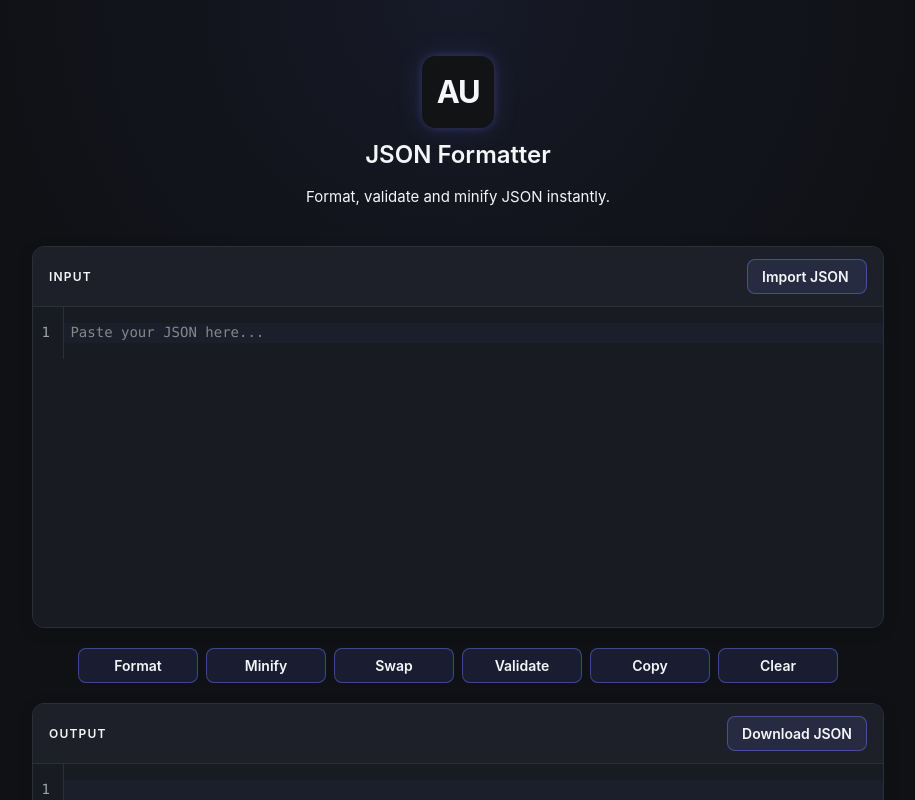
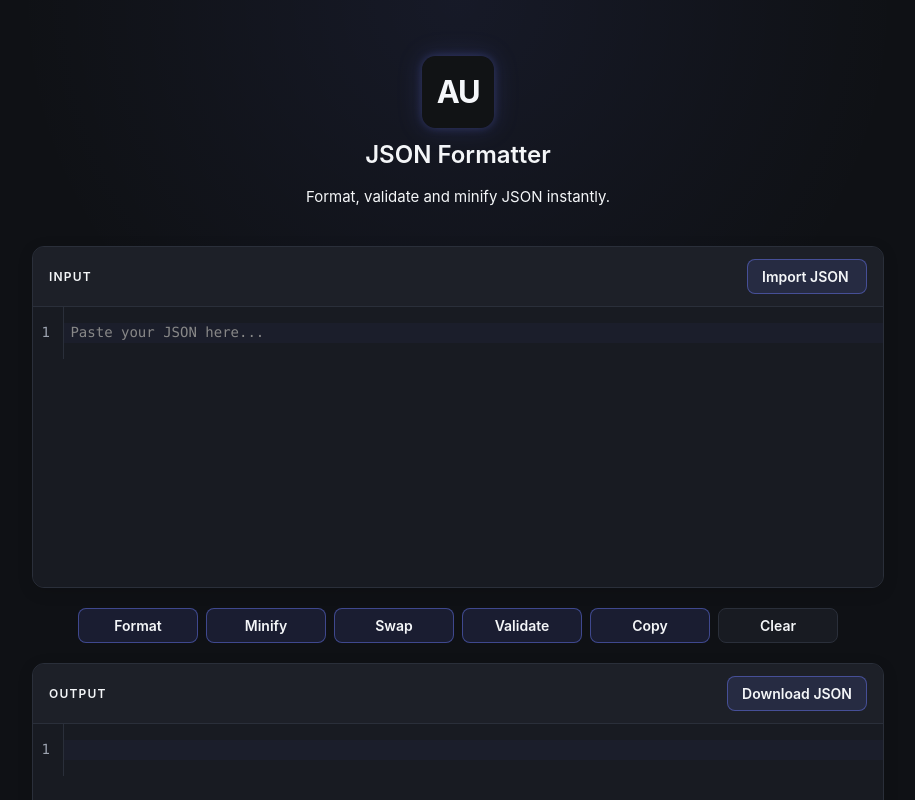
Before and after one commit to mmycdev/aura-json-formatter, a React (Vite) app: page / in a window 1280 px wide. Shown: the top 800 px of the page, without its empty margins (182-1097 px from the left). Built offline with nearby package versions, Linux system fonts and the light colour scheme.

Commit message:
style: refine editor layout and clear button

```diff
--- a/src/App.css
+++ b/src/App.css
@@ -57,6 +57,18 @@
   gap: 8px;
   padding: 20px 0;
   flex-wrap: wrap;
+}
+
+.actions .clear-button {
+  background: var(--surface);
+  border-color: var(--border);
+  color: var(--text);
+}
+
+.actions .clear-button:hover {
+  background: var(--surface-hover);
+  border-color: var(--border-hover);
+  box-shadow: none;
 }
 
 .actions button,
@@ -134,14 +146,14 @@
 }
 
 .editor-section .cm-editor {
-  min-height: 320px;
+  min-height: 280px;
   background: var(--surface);
   color: var(--text-h);
   font-size: 14px;
 }
 
 .editor-section .cm-scroller {
-  min-height: 320px;
+  min-height: 280px;
   font-family: var(--mono);
 }
 
--- a/src/App.tsx
+++ b/src/App.tsx
@@ -186,7 +186,7 @@ function App() {
           {copied ? "Copied!" : "Copy"}
         </button>
 
-        <button onClick={handleClear}>
+        <button className="clear-button" onClick={handleClear}>
           Clear
         </button>
 
```
